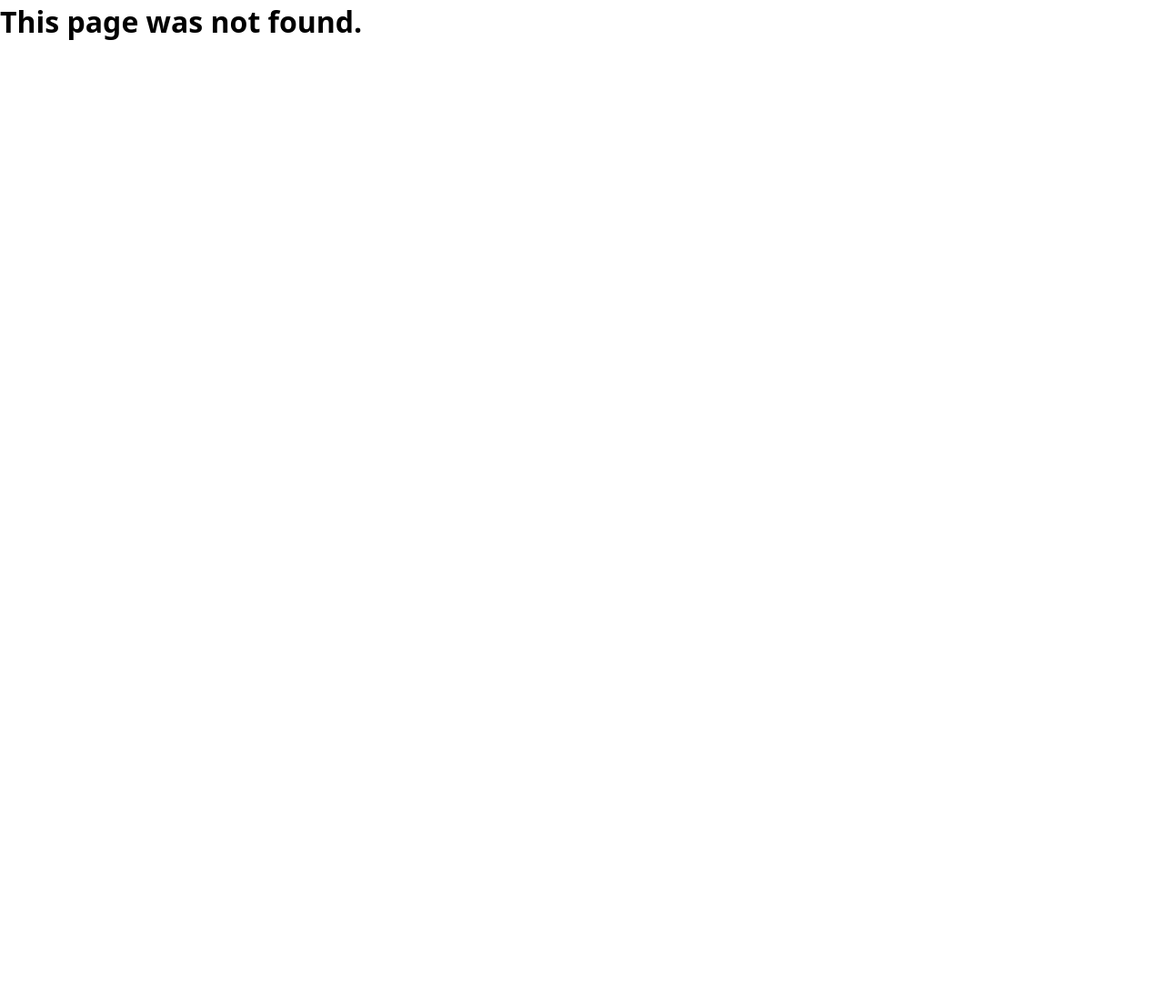
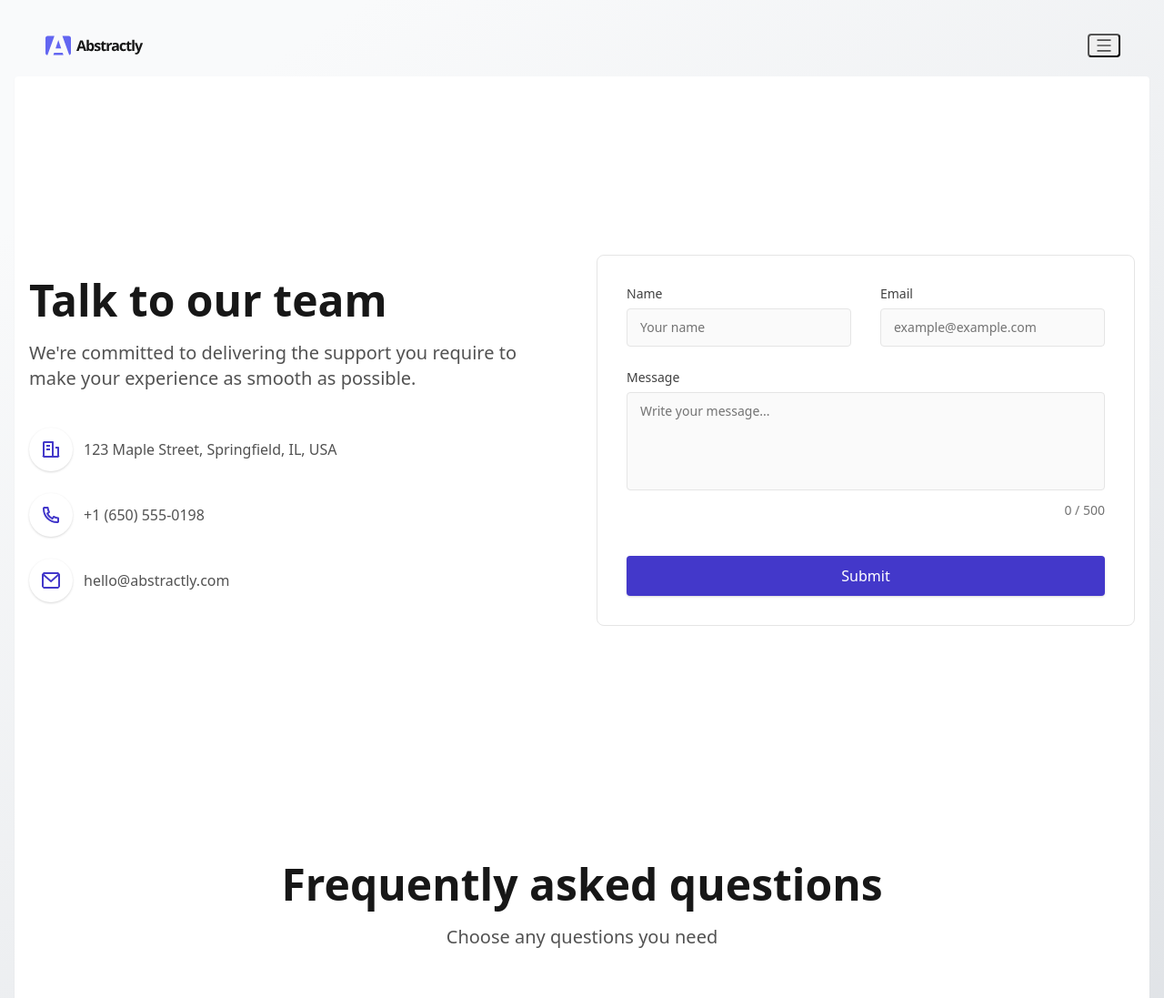
Before and after one commit to olchic88/marketing-website, a React (Vite) app: page /contact in a window 1280 px wide. Before the commit this address had no page. Shown: the top 1097 px of the page at 91% size. Before the commit the page ends 800 px from the top, so only its background shows below. Built offline with nearby package versions, Linux system fonts and the light colour scheme.

Commit message:
feat: add contact us page

```diff
--- a/src/App.jsx
+++ b/src/App.jsx
@@ -4,6 +4,7 @@ import MarketingLandingPage from "./pages/MarketingLandingPage";
 import FeaturesPage from "./pages/FeaturesPage";
 import AboutUsPage from "./pages/AboutUsPage";
 import PricingPage from "./pages/PricingPage";
+import ContactUsPage from "./pages/ContactUsPage";
 
 function App() {
   // throw new Error("Boom"); //
@@ -15,6 +16,7 @@ function App() {
           <Route path="/features" element={<FeaturesPage />} />
           <Route path="/about" element={<AboutUsPage />} />
           <Route path="/pricing" element={<PricingPage />} />
+          <Route path="/contact" element={<ContactUsPage/>} />
 
           <Route path="*" element={<h1>This page was not found.</h1>} />
           {/* or the <NotFound /> component */}
--- a/src/pages/ContactUsPage.jsx
+++ b/src/pages/ContactUsPage.jsx
@@ -0,0 +1,153 @@
+import "../layouts/pageLayout.css";
+
+import Navbar from "../components/Navbar/Navbar";
+
+import ContactSectionAPIPage from "../components/sections/ContactSection/ContactSectionAPIPage";
+
+import FAQSection from "../components/sections/FAQSection/FAQSection";
+
+import Footer from "../components/Footer/Footer";
+import {
+  AddressIcon,
+  PhoneIcon,
+  EmailIcon,
+  LinkIcon,
+  InstagramIcon,
+  FacebookIcon,
+  YoutubeIcon,
+  GitHubIcon,
+  XIcon,
+} from "..//components/icons";
+
+const navbarLinks = [
+  { id: 1, label: "Home", to: "/" },
+  { id: 2, label: "Features", to: "/features" },
+  { id: 3, label: "Pricing", to: "/pricing" },
+  { id: 4, label: "About us", to: "/about" },
+  { id: 5, label: "Contact", to: "/contact" },
+];
+
+const faqs = [
+  {
+    id: 0,
+    question: "What types of images are available on your platform?",
+    answer:
+      "Our platform offers a diverse range of abstract images to suit various preferences and needs. From vibrant geometric patterns to soothing landscapes, we strive to provide a wide selection to cater to different tastes.",
+  },
+  {
+    id: 1,
+    question: "How can I access and download images from your platform?",
+    answer:
+      "Accessing and downloading images from our platform is simple. Upon signing up and logging in, users can browse through our curated collection and download their chosen images directly to their devices with just a few clicks.",
+  },
+  {
+    id: 3,
+    question: "Do you offer free images, or is there a subscription required?",
+    answer:
+      "We provide both free and premium images on our platform. Users can explore a selection of free images without any subscription. For access to our entire library and additional features, we offer subscription plans tailored to different user needs.",
+  },
+  {
+    id: 4,
+    question: "What payment methods do you accept for subscriptions?",
+    answer:
+      "We accept a variety of payment methods, including credit/debit cards and online payment gateways, to make the subscription process convenient for our users.",
+  },
+  {
+    id: 5,
+    question: "Can I cancel or modify my subscription at any time?",
+    answer:
+      "Yes, absolutely. You have the flexibility to cancel or modify your subscription at any time through your account settings. Changes will take effect immediately, ensuring you have full control over your subscription preferences.",
+  },
+  {
+    id: 6,
+    question: "How frequently do you update your image collection?",
+    answer:
+      "We regularly update our image collection with fresh and captivating content to keep our users inspired and engaged. New images are added consistently to ensure there's always something new to discover on our platform.",
+  },
+];
+
+const contactDetails = [
+  {
+    id: 1,
+    icon: AddressIcon,
+    text: "123 Maple Street, Springfield, IL, USA",
+  },
+  {
+    id: 2,
+    icon: PhoneIcon,
+    text: "+1 (650) 555-0198",
+    href: "tel:+16505550198",
+  },
+  {
+    id: 3,
+    icon: EmailIcon,
+    text: "hello@abstractly.com",
+    href: "mailto:hello@abstractly.com",
+  },
+];
+
+const footerLinks = [
+  { id: 1, label: "Features", to: "/" },
+  { id: 2, label: "Pricing", to: "/" },
+  { id: 3, label: "About us", to: "/" },
+  { id: 4, label: "Contact", to: "/" },
+];
+
+const socialMediaLinks = [
+  {
+    id: 1,
+    label: "Youtube",
+    href: "/",
+    icon: <YoutubeIcon />,
+  },
+  {
+    id: 2,
+    label: "Instagram",
+    href: "/",
+    icon: <InstagramIcon />,
+  },
+  {
+    id: 3,
+    label: "Facebook",
+    href: "/",
+    icon: <FacebookIcon />,
+  },
+  {
+    id: 4,
+    label: "GitHub",
+    href: "/",
+    icon: <GitHubIcon />,
+  },
+  {
+    id: 5,
+    label: "X",
+    href: "/",
+    icon: <XIcon />,
+  },
+];
+
+export default function ContactUsPage() {
+  return (
+    <>
+      <title>Contact Us Page</title>
+      <div className="page">
+        <header className="page-header">
+          <Navbar navbarLinks={navbarLinks} logoTo={"/marketing"} />
+        </header>
+        <div className="page-content">
+          <main>
+            <ContactSectionAPIPage />
+
+            <FAQSection faqs={faqs} enableContactScroll={true} />
+          </main>
+          <footer>
+            <Footer
+              footerLinks={footerLinks}
+              socialMediaLinks={socialMediaLinks}
+            />
+          </footer>
+        </div>
+      </div>
+    </>
+  );
+}
```
